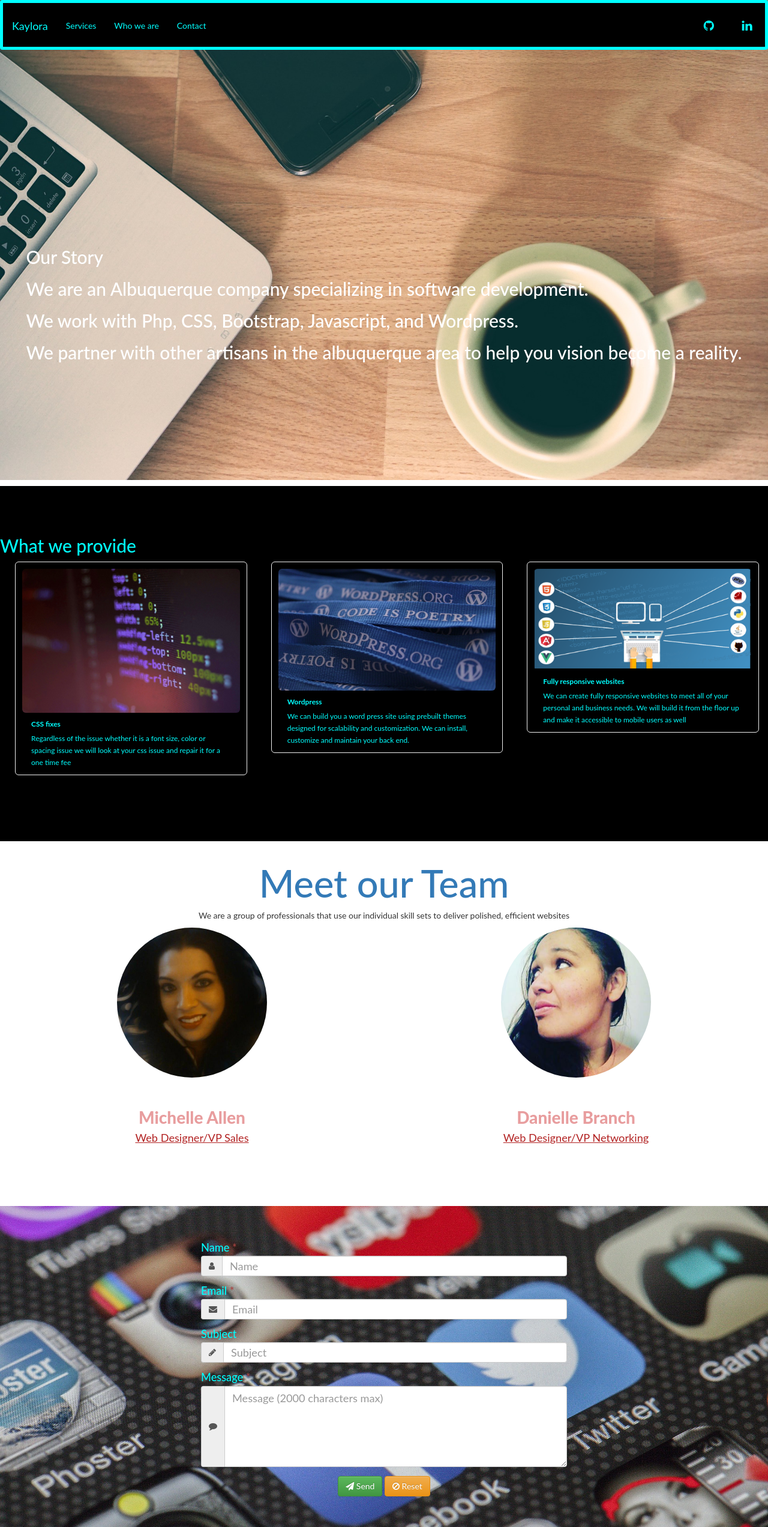
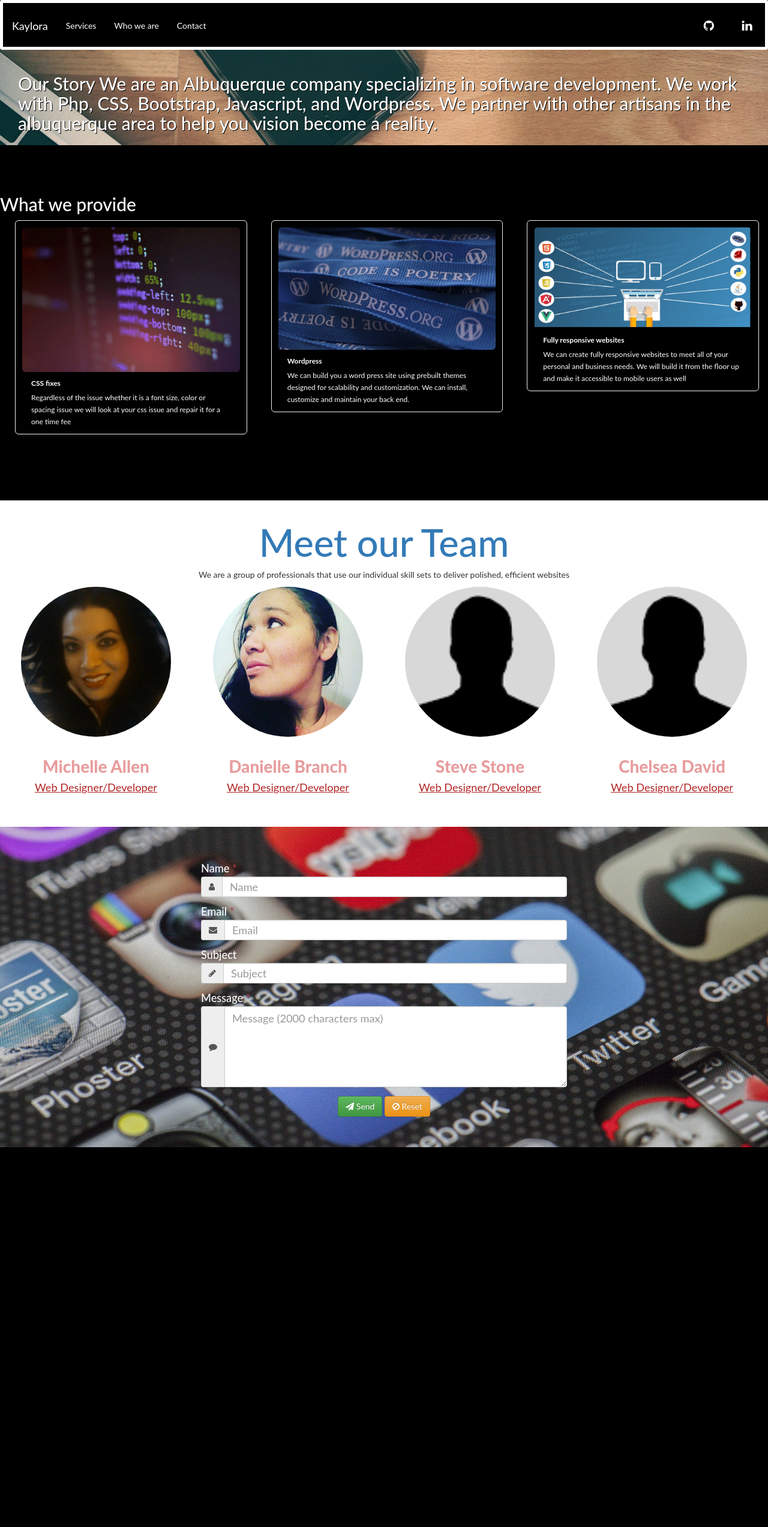
Before and after one commit to dbranch82/danielle-about-me, a PHP site: page / in a window 1280 px wide. Shown: the whole page at 60% size. After the commit the page ends 1912 px from the top, so only its background shows below. Run offline with PHP 8.4, Linux system fonts and the light colour scheme; a stand-in replaces the project's code that opens the database connection; some libraries are stand-ins or nearby versions.

Commit message:
changed some stuff

```diff
--- a/public_html/css/style.css
+++ b/public_html/css/style.css
@@ -99,7 +99,7 @@ footer {
 	/*align-items: center;*/
 	display: flex;
 	align-items: center;
-	height: 100%;
+	/*height: 100%;*/
 
 }
 
@@ -298,10 +298,11 @@ div.product-chooser div.product-chooser-item input {
 
 /* footer social icons */
 
-ul.social-network li{
+ul.social-network li {
 	display: inline;
 	margin: 0 5px;
 }
+
 .social-network a.icoRss:hover {
 	background-color: #F56505;
 }
@@ -367,7 +368,7 @@ a.socialIcon:hover, .socialHoverClass {
 }
 
 .social-circle i {
-	color: cyan;
+	color: white;
 	-webkit-transition: all 0.8s;
 	-moz-transition: all 0.8s;
 	-o-transition: all 0.8s;
@@ -385,11 +386,11 @@ div#navbar {
 }
 
 .navbar-inverse .navbar-brand {
-	color: cyan;
+	color: white;
 }
 
 .navbar-inverse .navbar-nav > li > a {
-	color: cyan;
+	color: white;
 }
 
 .col-md-12 {
@@ -398,13 +399,12 @@ div#navbar {
 }
 
 label {
-	color: cyan;
+	color: white;
 	font-weight: 500;
 }
 
 h3 {
 	text-align: -webkit-center;
-	/*color: cyan;*/
 	font-weight: inherit;
 	padding-top: 5%;
 }
@@ -437,7 +437,6 @@ p {
 
 h3 {
 	font-weight: 800;
-	/*color: cyan;*/
 	font-size: 2em;
 }
 
@@ -450,16 +449,14 @@ small {
 
 .navbar-inverse {
 	background-color: #000000;
-	border: 5px solid cyan;
+	border: 5px solid white;
 	background-image: linear-gradient(to bottom, #000 0, #000000 100%);
 	padding-top: 1%;
 }
 
 .words {
-	/*padding-top: inherit;*/
 	color: white;
-	/*text-shadow: 2px 2px black;*/
-	/*display: inherit;*/
+	text-shadow: 1px 1px black;
 	position: relative;
 
 }
@@ -468,8 +465,7 @@ small {
 	background-color: black;
 	padding-bottom: 8%;
 	padding-top: 5%;
-	color: cyan;
-	/*text-shadow: 2px 2px #000;*/
+	color: white;
 }
 
 .container {
@@ -477,18 +473,9 @@ small {
 
 }
 
-/*.h2, h2 {*/
-/*font-size: 30px;*/
-/*text-align: -webkit-center;*/
-/*font-weight: 900;*/
-/*color: cyan;*/
-/*}*/
-
-
 .g-recaptcha > div {
 	margin: 0 auto;
 }
-
 
 @media only screen and (max-width: 768px) {
 	.social-network,
--- a/public_html/index.php
+++ b/public_html/index.php
@@ -64,32 +64,30 @@
 				</ul>
 				<ul class="nav navbar-nav navbar-right">
 				</ul>
-				<div class="navbar-right">
+				<nav class="navbar-right">
 					<ul class="social-network social-circle">
 						<!--					<li><a href="#" class="icoFacebook" title="Facebook"><i class="fa fa-facebook"></i></a>-->
 						<!--					</li>-->
 						<!--					<li><a href="#" class="icoTwitter" title="Twitter"><i class="fa fa-twitter"></i></a>-->
 						<!--					</li>-->
-					<li><a href="https://github.com/dbranch82" class="icoGithub" title="Google +"><i class="fa fa-github"></i></a></li>
+						<li><a href="https://github.com/dbranch82" class="icoGithub" title="Google +"><i
+									class="fa fa-github"></i></a></li>
 						<li><a href="https://www.linkedin.com/in/danielle-branch/" class="icoLinkedin" title="Linkedin"><i
 									class="fa fa-linkedin"></i></a>
 						</li>
 					</ul>
-				</div>
 				</nav>
-
-
-
+			</nav>
 			<div class="caption">
+				<div class="col-xs-12 col-sm-12 col-md-4 col-lg-12">
 				<div class="container">
 					<div class="row">
-						<div class="col-xs-12">
+						<div class="col-md-12">
 							<div class="words">
-					<p class="h2">Our Story</p>
-					<p class="h2">We are an Albuquerque company specializing in software development.
-					</p>
-					<p class="h2">We work with Php, CSS, Bootstrap, Javascript, and Wordpress. </p>
-					<p class="h2">We partner with other artisans in the albuquerque area to help you vision become a reality.</p>
+								<p class="h2">Our Story
+									We are an Albuquerque company specializing in software development.
+									We work with Php, CSS, Bootstrap, Javascript, and Wordpress. We partner with other artisans
+									in the albuquerque area to help you vision become a reality.</p>
 							</div>
 						</div>
 					</div>
@@ -99,7 +97,12 @@
 
 
 
+
+
+
+
 		<div id="services" class="container">
+
 
 			<div class="row form-group product-chooser">
 				<h2>What we provide</h2>
@@ -157,20 +160,36 @@
 				<div class="row">
 
 
-					<div class="col-md-6">
+					<div class="col-md-3">
 						<img src="images/michelle.jpg"
 							  class="img-quadrata center-block">
 						<h3 class="text-center">Michelle Allen
 							<br/>
-							<small> Web Designer/VP Sales</small>
+							<small> Web Designer/Developer</small>
 						</h3>
 					</div>
-					<div class="col-md-6">
+					<div class="col-md-3">
 						<img src="images/betterface.jpg"
 							  class="center-block img-quadrata">
 						<h3 class="text-center">Danielle Branch
 							<br/>
-							<small> Web Designer/VP Networking</small>
+							<small> Web Designer/Developer</small>
+						</h3>
+					</div>
+					<div class="col-md-3">
+						<img src="images/Placeholder.png"
+							  class="center-block img-quadrata">
+						<h3 class="text-center">Steve Stone
+							<br/>
+							<small> Web Designer/Developer</small>
+						</h3>
+					</div>
+					<div class="col-md-3">
+						<img src="images/Placeholder.png"
+							  class="center-block img-quadrata">
+						<h3 class="text-center">Chelsea David
+							<br/>
+							<small> Web Designer/Developer</small>
 						</h3>
 					</div>
 				</div>
```
Also changed, not shown: public_html/images/Placeholder.png (added). Lines whose indentation alone changed are shown as unchanged.
